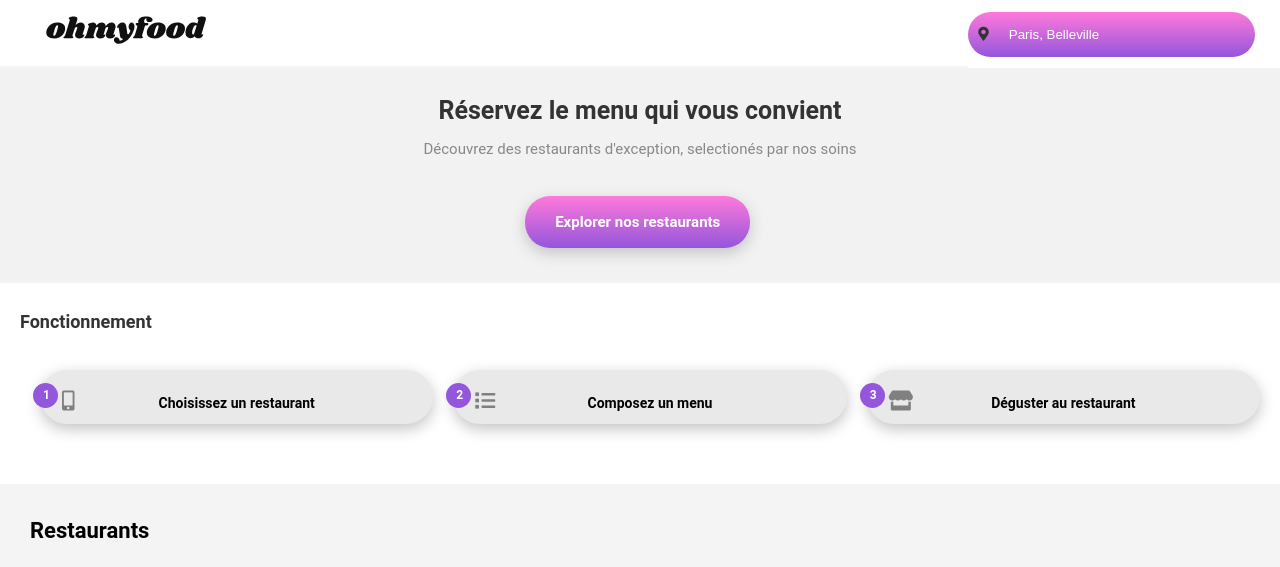
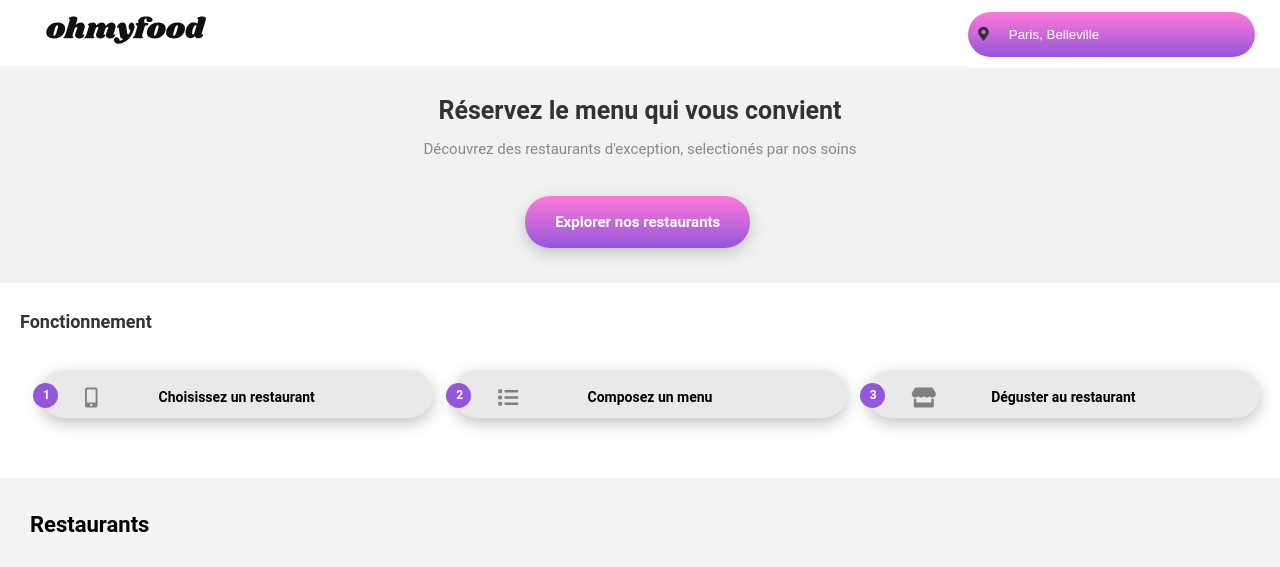
Before and after one commit to Barou93/OumarMAURET_3_14032021, a website: page index.html in a window 1280 px wide. Shown: the top 567 px of the page. Drawn offline with Linux system fonts and the light colour scheme; a web font is replaced by a local one.

Commit message:
Update finish refactoring

```diff
--- a/sass/layout/__aside.scss
+++ b/sass/layout/__aside.scss
@@ -83,8 +83,8 @@
     margin-left: 17px;
     margin-right: 20px;
     @include tablette-only {
-      margin-left: 17px;
-      margin-top: -7px;
+      margin-left: 40px;
+      margin-top: -10px;
     }
   }
   &__texte {
@@ -95,7 +95,7 @@
     @include tablette-only {
       display: block;
       text-align: center;
-      margin-top: -5px;
+      margin-top: -11px;
     }
   }
 }
```
Also changed, not shown: public/css/style.css, 1 other file.
